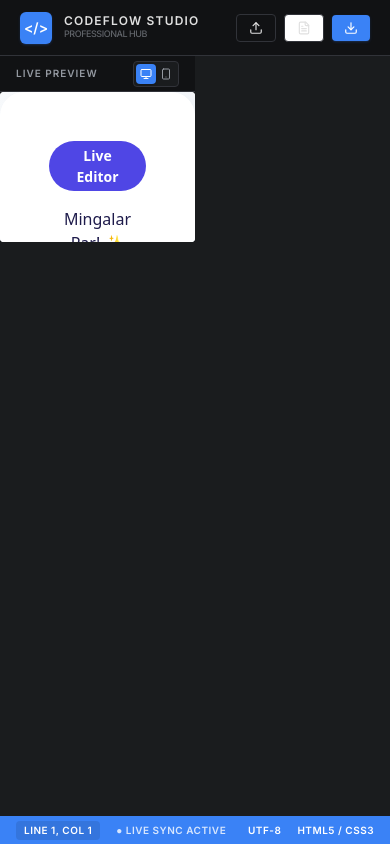
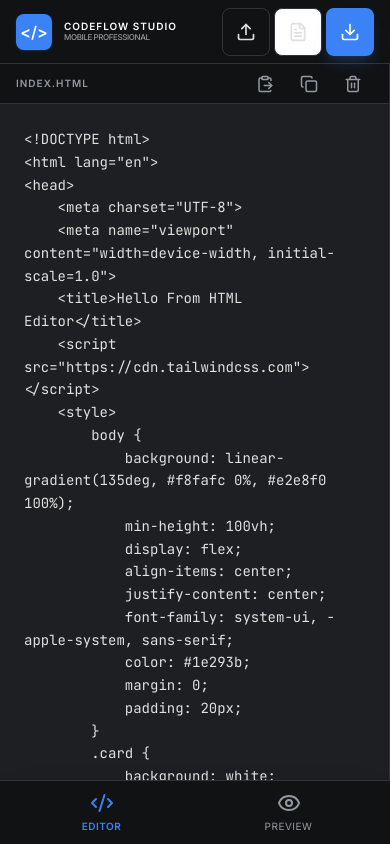
Before and after one commit to komoe-mindset/HTML-Viewer, a React (Vite) app: page / in a window 390 px wide. Built offline with nearby package versions, Linux system fonts and the light colour scheme.

Commit message:
update pagespeed gem

```diff
--- a/index.html
+++ b/index.html
@@ -3,7 +3,10 @@
   <head>
     <meta charset="UTF-8" />
     <meta name="viewport" content="width=device-width, initial-scale=1.0" />
-    <title>HTML Viewer</title>
+    <meta name="description" content="A professional, responsive live HTML editor and viewer with PDF export, file upload, and real-time preview." />
+    <meta name="theme-color" content="#1A1C1E" />
+    <link rel="manifest" href="/manifest.webmanifest" />
+    <title>CodeFlow Studio | Professional HTML Viewer</title>
   </head>
   <body>
     <div id="root"></div>
--- a/package.json
+++ b/package.json
@@ -21,7 +21,8 @@
     "motion": "^12.23.24",
     "react": "^19.0.0",
     "react-dom": "^19.0.0",
-    "vite": "^6.2.0"
+    "vite": "^6.2.0",
+    "vite-plugin-pwa": "^1.2.0"
   },
   "devDependencies": {
     "@types/express": "^4.17.21",
--- a/src/App.tsx
+++ b/src/App.tsx
@@ -1,4 +1,4 @@
-import { useState, useRef, ChangeEvent } from 'react';
+import { useState, useRef, ChangeEvent, useEffect } from 'react';
 import { motion, AnimatePresence } from 'motion/react';
 import html2pdf from 'html2pdf.js';
 import {
@@ -33,13 +33,16 @@ const DEFAULT_CODE = `<!DOCTYPE html>
             justify-content: center;
             font-family: system-ui, -apple-system, sans-serif;
             color: #1e293b;
+            margin: 0;
+            padding: 20px;
         }
         .card {
             background: white;
-            padding: 3rem;
+            padding: 2rem;
             border-radius: 1.5rem;
             box-shadow: 0 25px 50px -12px rgba(0, 0, 0, 0.1);
             max-width: 500px;
+            width: 100%;
             text-align: center;
             border: 1px solid rgba(255, 255, 255, 0.7);
             backdrop-filter: blur(10px);
@@ -54,8 +57,8 @@ const DEFAULT_CODE = `<!DOCTYPE html>
             font-weight: 600;
             margin-bottom: 1rem;
         }
-        h1 { font-size: 2.5rem; font-weight: 800; margin-bottom: 1rem; color: #1e1b4b; }
-        p { color: #64748b; line-height: 1.6; margin-bottom: 2rem; }
+        h1 { font-size: 2rem; font-weight: 800; margin-bottom: 1rem; color: #1e1b4b; }
+        p { color: #64748b; line-height: 1.6; margin-bottom: 2rem; font-size: 0.95rem; }
         button {
             background: #4f46e5;
             color: white;
@@ -65,20 +68,26 @@ const DEFAULT_CODE = `<!DOCTYPE html>
             border: none;
             cursor: pointer;
             transition: all 0.2s;
+            width: 100%;
         }
         button:hover {
             transform: translateY(-2px);
             box-shadow: 0 10px 15px -3px rgba(79, 70, 229, 0.4);
             background: #4338ca;
         }
+        @media (min-width: 640px) {
+            h1 { font-size: 2.5rem; }
+            .card { padding: 3rem; }
+            button { width: auto; }
+        }
     </style>
 </head>
 <body>
     <div class="card">
-        <span class="badge">Live Editor</span>
+        <span class="badge">Live Studio</span>
         <h1>Mingalar Par! ✨</h1>
-        <p>This is your professional Real-time HTML Playground. Edit the code on the left and see it come to life on the right.</p>
-        <button onclick="alert('JavaScript is fully supported!')">Interactive Button</button>
+        <p>This is your professional Real-time HTML Playground. Switch between Editor and Preview via the bottom navigation on mobile.</p>
+        <button onclick="alert('JavaScript is fully supported!')">Interactive Action</button>
     </div>
 </body>
 </html>`;
@@ -92,6 +101,21 @@ export default function App() {
   const fileInputRef = useRef<HTMLInputElement>(null);
   const iframeRef = useRef<HTMLIFrameElement>(null);
   const textareaRef = useRef<HTMLTextAreaElement>(null);
+
+  // Sync viewMode on window resize to disable split on mobile
+  useEffect(() => {
+    const handleResize = () => {
+      if (window.innerWidth < 768 && viewMode === 'split') {
+        setViewMode('editor');
+      }
+    };
+
+    // Initial check
+    handleResize();
+
+    window.addEventListener('resize', handleResize);
+    return () => window.removeEventListener('resize', handleResize);
+  }, [viewMode]);
 
   const handleFileUpload = (e: ChangeEvent<HTMLInputElement>) => {
     const file = e.target.files?.[0];
@@ -133,11 +157,9 @@ export default function App() {
 
     setIsExporting(true);
     try {
-      // Access the actual rendered content of the iframe
       const iframeBody = iframeRef.current.contentWindow?.document.body;
       if (!iframeBody) throw new Error("Iframe content not accessible");
 
-      // Wait for any potential late-loading assets or fonts in the iframe
       await new Promise(resolve => setTimeout(resolve, 500));
 
       const opt = {
@@ -145,7 +167,7 @@ export default function App() {
         filename: 'document.pdf',
         image: { type: 'jpeg' as const, quality: 1.0 },
         html2canvas: {
-          scale: 4, // Higher scale for better text clarity
+          scale: 4,
           useCORS: true,
           logging: false,
           letterRendering: true,
@@ -156,7 +178,6 @@ export default function App() {
         jsPDF: { unit: 'mm' as const, format: 'a4' as const, orientation: 'portrait' as const }
       };
 
-      // Use the rendered body directly to preserve styles and formatting
       await html2pdf().from(iframeBody).set(opt).save();
     } catch (err) {
       console.error('PDF Export failed:', err);
@@ -168,7 +189,6 @@ export default function App() {
 
   const handlePaste = async () => {
     try {
-      // Try to use the Clipboard API
       const text = await navigator.clipboard.readText();
       if (text) {
         if (code.trim() && !window.confirm('This will replace your current code. Continue?')) {
@@ -177,17 +197,14 @@ export default function App() {
         setCode(text);
       }
     } catch (err) {
-      // Fallback for iframe/permission restrictions
-      console.warn('Direct clipboard access blocked by browser security. Falling back to manual mode.');
-
       if (code.trim()) {
-        if (window.confirm('Direct paste is blocked by browser security in this preview. Would you like to clear the editor so you can paste manually using Ctrl+V (Cmd+V)?')) {
+        if (window.confirm('Direct paste is blocked by browser security. Would you like to clear the editor so you can paste manually (Ctrl+V)?')) {
           setCode('');
           setTimeout(() => textareaRef.current?.focus(), 100);
         }
       } else {
         textareaRef.current?.focus();
-        alert('Direct paste is blocked by browser security in this preview. Please use your keyboard shortcut: Ctrl+V (or Cmd+V) to paste.');
+        alert('Direct paste blocked. Please use Ctrl+V (Cmd+V).');
       }
     }
   };
@@ -201,47 +218,50 @@ export default function App() {
   return (
     <div className="flex flex-col h-screen max-h-screen overflow-hidden bg-brand-bg text-brand-text">
       {/* Header */}
-      <header className="h-14 px-5 bg-brand-sidebar border-b border-brand-border flex items-center justify-between z-20 shrink-0">
+      <header className="h-16 md:h-14 px-4 md:px-5 bg-brand-sidebar border-b border-brand-border flex items-center justify-between z-20 shrink-0">
         <div className="flex items-center gap-3">
-          <div className="w-8 h-8 bg-brand-accent rounded-md flex items-center justify-center font-bold text-white text-sm shadow-sm shadow-brand-accent/20">
+          <div className="w-9 h-9 md:w-8 md:h-8 bg-brand-accent rounded-lg md:rounded-md flex items-center justify-center font-bold text-white text-base md:text-sm shadow-sm shadow-brand-accent/20">
             &lt;/&gt;
           </div>
           <div className="flex flex-col">
-            <h1 className="text-xs font-bold text-brand-text uppercase tracking-widest leading-none">CODEFLOW STUDIO</h1>
-            <span className="text-[9px] text-brand-text-dim font-medium uppercase tracking-tighter opacity-60">Professional Hub</span>
+            <h1 className="text-[10px] md:text-xs font-bold text-white uppercase tracking-widest leading-none">CODEFLOW STUDIO</h1>
+            <span className="text-[8px] md:text-[9px] text-white/70 font-medium uppercase tracking-tighter opacity-80">Mobile Professional</span>
           </div>
         </div>
 
-        <div className="flex items-center gap-4">
+        <div className="flex items-center gap-1 md:gap-4">
           {/* Layout Controls - Desktop Only */}
           <div className="hidden md:flex bg-brand-bg/50 p-1 rounded-md gap-1 border border-brand-border">
             <button
               onClick={() => setViewMode('split')}
               className={`p-1.5 rounded transition-all ${viewMode === 'split' ? 'bg-brand-accent text-white shadow-sm' : 'text-brand-text-dim hover:text-brand-text'}`}
               title="Split View"
+              aria-label="Toggle split view"
             >
-              <Layout size={14} />
+              <Layout size={20} />
             </button>
             <button
               onClick={() => setViewMode('editor')}
               className={`p-1.5 rounded transition-all ${viewMode === 'editor' ? 'bg-brand-accent text-white shadow-sm' : 'text-brand-text-dim hover:text-brand-text'}`}
               title="Editor Only"
+              aria-label="Toggle editor view"
             >
-              <Code2 size={14} />
+              <Code2 size={20} />
             </button>
             <button
               onClick={() => setViewMode('preview')}
               className={`p-1.5 rounded transition-all ${viewMode === 'preview' ? 'bg-brand-accent text-white shadow-sm' : 'text-brand-text-dim hover:text-brand-text'}`}
               title="Preview Only"
+              aria-label="Toggle preview view"
             >
-              <Eye size={14} />
+              <Eye size={20} />
             </button>
           </div>
 
           <div className="h-5 w-px bg-brand-border hidden md:block" />
 
           {/* Action Buttons */}
-          <div className="flex items-center gap-2">
+          <div className="flex items-center gap-1 md:gap-2">
             <input
               type="file"
               ref={fileInputRef}
@@ -253,10 +273,11 @@ export default function App() {
               whileHover={{ scale: 1.02 }}
               whileTap={{ scale: 0.98 }}
               onClick={() => fileInputRef.current?.click()}
-              className="flex items-center gap-2 px-3 py-1.5 bg-transparent border border-brand-border rounded text-brand-text font-semibold text-xs hover:bg-brand-border/30 transition-colors"
+              className="w-12 h-12 md:w-auto md:h-auto flex items-center justify-center md:gap-2 md:px-3 md:py-1.5 bg-transparent border border-brand-border rounded-lg md:rounded text-brand-text font-semibold hover:bg-brand-border/30 transition-colors"
+              aria-label="Open File"
             >
-              <Upload size={14} />
-              <span className="hidden sm:inline uppercase">Open File</span>
+              <Upload size={20} />
+              <span className="hidden md:inline uppercase text-xs">Open File</span>
             </motion.button>
 
             <motion.button
@@ -264,59 +285,64 @@ export default function App() {
               whileTap={{ scale: 0.98 }}
               onClick={handleExportPDF}
               disabled={isExporting}
-              className={`flex items-center gap-2 px-3 py-1.5 bg-white border border-brand-border rounded text-brand-text font-semibold text-xs transition-colors hover:bg-brand-border/30 disabled:opacity-50 disabled:cursor-not-allowed`}
+              className="w-12 h-12 md:w-auto md:h-auto flex items-center justify-center md:gap-2 md:px-3 md:py-1.5 bg-white border border-brand-border rounded-lg md:rounded text-brand-text font-semibold transition-colors hover:bg-brand-border/30 disabled:opacity-50"
+              aria-label="Export PDF"
             >
-              {isExporting ? <Loader2 size={14} className="animate-spin" /> : <FileText size={14} />}
-              <span className="hidden sm:inline uppercase">{isExporting ? 'Processing...' : 'Export PDF'}</span>
+              {isExporting ? <Loader2 size={20} className="animate-spin" /> : <FileText size={20} />}
+              <span className="hidden md:inline uppercase text-xs">{isExporting ? '...' : 'PDF'}</span>
             </motion.button>
 
             <motion.button
               whileHover={{ scale: 1.02 }}
               whileTap={{ scale: 0.98 }}
               onClick={handleDownload}
-              className="flex items-center gap-2 px-3 py-1.5 bg-brand-accent rounded text-white font-bold text-xs hover:bg-brand-accent/90 transition-colors shadow-sm shadow-brand-accent/20"
+              className="w-12 h-12 md:w-auto md:h-auto flex items-center justify-center md:gap-2 md:px-4 md:py-1.5 bg-brand-accent rounded-lg md:rounded text-white font-bold hover:bg-brand-accent/90 transition-colors shadow-lg shadow-brand-accent/20"
+              aria-label="Deploy Live"
             >
-              <Download size={14} />
-              <span className="hidden sm:inline uppercase">Deploy Live</span>
+              <Download size={20} />
+              <span className="hidden md:inline uppercase text-xs">Deploy</span>
             </motion.button>
           </div>
         </div>
       </header>
 
       {/* Main Workspace */}
-      <main className="flex-1 flex flex-col md:flex-row min-h-0 relative">
+      <main className="flex-1 flex flex-col md:flex-row min-h-0 relative pb-16 md:pb-0">
         {/* Editor Pane */}
-        {(viewMode === 'split' || viewMode === 'editor') && (
+        {(viewMode === 'editor' || (viewMode === 'split' && window.innerWidth >= 768)) && (
           <motion.div
             initial={false}
             animate={{ width: viewMode === 'split' ? '50%' : '100%' }}
-            className={`flex flex-col bg-brand-editor border-r border-brand-border relative ${viewMode === 'editor' ? 'w-full' : 'w-1/2 hidden md:flex'}`}
+            className={`flex flex-col bg-brand-editor border-r border-brand-border relative h-full shrink-0`}
           >
-            <div className="h-9 px-4 bg-brand-sidebar border-b border-brand-border flex items-center justify-between shrink-0">
-              <span className="text-[10px] font-bold text-brand-text-dim uppercase tracking-widest flex items-center gap-2">
+            <div className="h-10 md:h-9 px-4 bg-brand-sidebar border-b border-brand-border flex items-center justify-between shrink-0">
+              <span className="text-[10px] md:text-[11px] font-bold text-brand-text-dim uppercase tracking-widest flex items-center gap-2">
                 index.html
               </span>
-              <div className="flex items-center gap-2">
+              <div className="flex items-center gap-1 md:gap-2">
                 <button
                   onClick={handlePaste}
-                  className="p-1 hover:bg-brand-border/50 rounded transition-colors text-brand-text-dim hover:text-brand-text"
+                  className="w-10 h-10 md:w-8 md:h-7 flex items-center justify-center hover:bg-brand-border/50 rounded transition-colors text-brand-text-dim hover:text-brand-text"
                   title="Paste & Replace All"
+                  aria-label="Paste and replace current code"
                 >
-                  <ClipboardPaste size={14} />
+                  <ClipboardPaste size={18} />
                 </button>
                 <button
                   onClick={handleCopy}
-                  className="p-1 hover:bg-brand-border/50 rounded transition-colors text-brand-text-dim hover:text-brand-text"
+                  className="w-10 h-10 md:w-8 md:h-7 flex items-center justify-center hover:bg-brand-border/50 rounded transition-colors text-brand-text-dim hover:text-brand-text"
                   title="Copy to Clipboard"
+                  aria-label="Copy code to clipboard"
                 >
-                  {copied ? <Check size={14} className="text-brand-accent" /> : <Copy size={14} />}
+                  {copied ? <Check size={18} className="text-brand-accent" /> : <Copy size={18} />}
                 </button>
                 <button
                   onClick={handleClear}
-                  className="p-1 hover:bg-red-500/10 rounded transition-colors text-brand-text-dim hover:text-red-400"
+                  className="w-10 h-10 md:w-8 md:h-7 flex items-center justify-center hover:bg-red-500/10 rounded transition-colors text-brand-text-dim hover:text-red-400"
                   title="Clear Editor"
+                  aria-label="Clear code editor"
                 >
-                  <Trash2 size={14} />
+                  <Trash2 size={18} />
                 </button>
               </div>
             </div>
@@ -335,44 +361,46 @@ export default function App() {
         )}
 
         {/* Preview Pane */}
-        {(viewMode === 'split' || viewMode === 'preview') && (
+        {(viewMode === 'preview' || (viewMode === 'split' && window.innerWidth >= 768)) && (
           <motion.div
             initial={false}
             animate={{ width: viewMode === 'split' ? '50%' : '100%' }}
-            className={`flex flex-col bg-brand-bg relative ${viewMode === 'preview' ? 'w-full' : 'w-full md:w-1/2'}`}
+            className={`flex flex-col bg-brand-bg relative h-full shrink-0`}
           >
-            <div className="h-9 px-4 bg-brand-sidebar border-b border-brand-border flex items-center justify-between shrink-0">
-               <span className="text-[10px] font-bold text-brand-text-dim uppercase tracking-widest flex items-center gap-2">
+            <div className="h-10 md:h-9 px-4 bg-brand-sidebar border-b border-brand-border flex items-center justify-between shrink-0">
+               <span className="text-[10px] md:text-[11px] font-bold text-brand-text-dim uppercase tracking-widest flex items-center gap-2">
                 Live Preview
               </span>
 
-              <div className="flex items-center gap-4">
+              <div className="hidden md:flex items-center gap-4">
                 <div className="flex bg-brand-bg p-0.5 rounded border border-brand-border">
                   <button
                     onClick={() => setPreviewScale('desktop')}
                     className={`p-1 rounded transition-all ${previewScale === 'desktop' ? 'bg-brand-accent text-white shadow' : 'text-brand-text-dim hover:text-brand-text'}`}
+                    aria-label="Switch to desktop preview scale"
                   >
-                    <Monitor size={12} />
+                    <Monitor size={14} />
                   </button>
                   <button
                     onClick={() => setPreviewScale('mobile')}
                     className={`p-1 rounded transition-all ${previewScale === 'mobile' ? 'bg-brand-accent text-white shadow' : 'text-brand-text-dim hover:text-brand-text'}`}
+                    aria-label="Switch to mobile preview scale"
                   >
-                    <Smartphone size={12} />
+                    <Smartphone size={14} />
                   </button>
                 </div>
               </div>
             </div>
 
-            <div className="flex-1 flex items-center justify-center overflow-auto bg-brand-bg">
+            <div className={`flex-1 flex items-center justify-center overflow-auto bg-brand-bg ${viewMode === 'preview' ? 'p-0 md:p-8' : 'p-4 md:p-8'}`}>
               <motion.div
                 layout
                 initial={false}
                 animate={{
-                  width: previewScale === 'mobile' ? '375px' : '100%',
-                  height: previewScale === 'mobile' ? '667px' : '100%',
+                  width: (previewScale === 'mobile' && window.innerWidth >= 768) ? '375px' : '100%',
+                  height: (previewScale === 'mobile' && window.innerWidth >= 768) ? '667px' : '100%',
                 }}
-                className={`bg-white shadow-2xl rounded-sm overflow-hidden transition-all duration-300 ${previewScale === 'mobile' ? 'max-h-[calc(100%-40px)] my-5' : 'w-full h-full'}`}
+                className={`bg-white shadow-2xl rounded-sm overflow-hidden transition-all duration-300 ${(previewScale === 'mobile' && window.innerWidth >= 768) ? 'max-h-[calc(100%-40px)] my-5' : 'w-full h-full'}`}
               >
                 <iframe
                   ref={iframeRef}
@@ -387,8 +415,28 @@ export default function App() {
         )}
       </main>
 
-      {/* Footer Info */}
-      <footer className="h-7 bg-brand-accent text-white px-4 flex items-center justify-between shrink-0">
+      {/* Bottom Navigation - Mobile Only */}
+      <nav className="md:hidden fixed bottom-0 left-0 right-0 h-16 bg-brand-sidebar border-t border-brand-border flex items-center z-30 px-2 shadow-2xl">
+        <button
+          onClick={() => setViewMode('editor')}
+          className={`flex-1 flex flex-col items-center justify-center gap-1 transition-all h-full ${viewMode === 'editor' ? 'text-brand-accent font-bold' : 'text-brand-text-dim'}`}
+          aria-label="Switch to editor tab"
+        >
+          <Code2 size={24} />
+          <span className="text-[10px] uppercase tracking-wider">Editor</span>
+        </button>
+        <button
+          onClick={() => setViewMode('preview')}
+          className={`flex-1 flex flex-col items-center justify-center gap-1 transition-all h-full ${viewMode === 'preview' ? 'text-brand-accent font-bold' : 'text-brand-text-dim'}`}
+          aria-label="Switch to preview tab"
+        >
+          <Eye size={24} />
+          <span className="text-[10px] uppercase tracking-wider">Preview</span>
+        </button>
+      </nav>
+
+      {/* Desktop Footer Only */}
+      <footer className="hidden md:flex h-7 bg-brand-accent text-white px-4 items-center justify-between shrink-0">
         <div className="flex items-center gap-4 text-[10px] font-semibold uppercase tracking-wider">
           <span className="flex items-center gap-1.5 px-2 py-0.5 bg-black/10 rounded">
             Line 1, Col 1
```
Also changed, not shown: vite.config.ts (+38 -1 lines), 1 other file (tests, documents, lock files or other folders).
